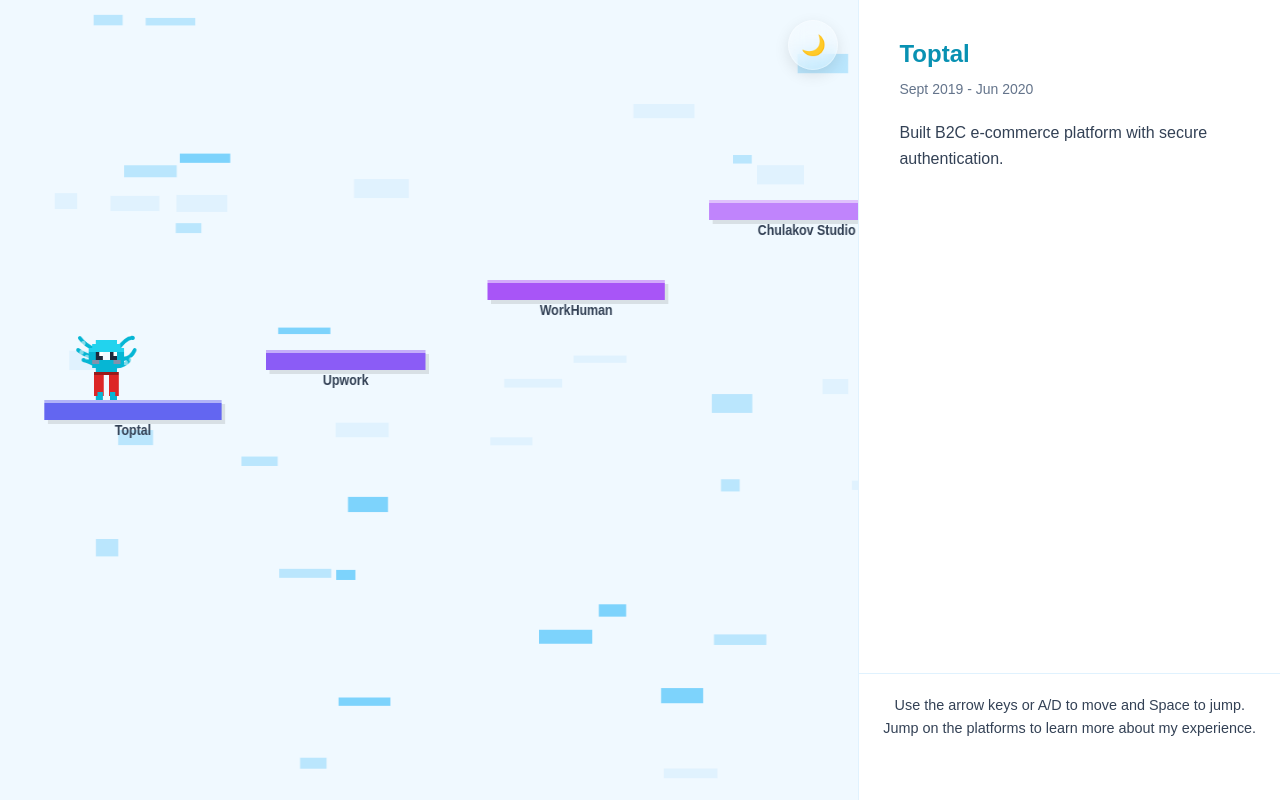
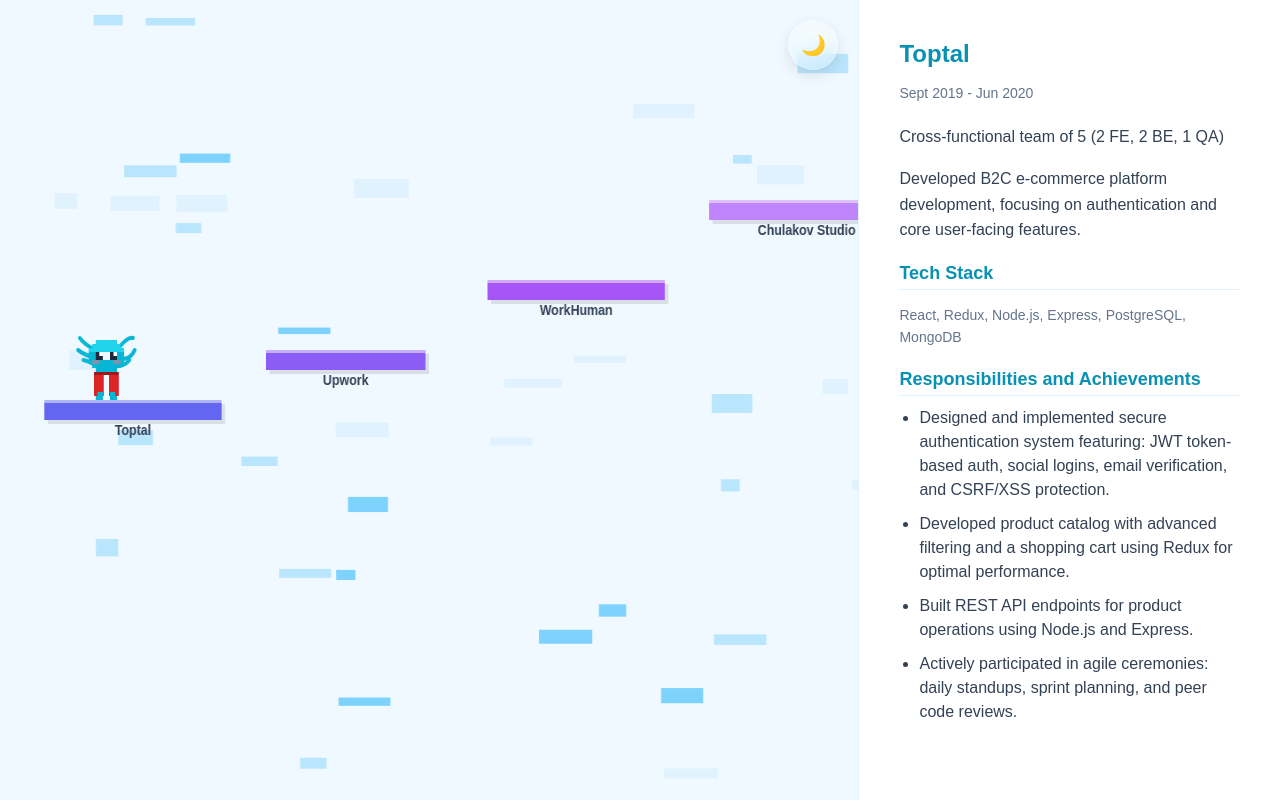
Before and after one commit to Granondo/cv-platformer, a SvelteKit app: page / in a window 1280 px wide. Built offline with nearby package versions, Linux system fonts and the light colour scheme.

Commit message:
update description

```diff
--- a/src/routes/+page.svelte
+++ b/src/routes/+page.svelte
@@ -56,16 +56,52 @@
     platforms: [
         { x: 50, y: 400, w: 200, h: 20, company: 'Toptal', color: '#6366f1',
           period: 'Sept 2019 - Jun 2020',
-          desc: 'Built B2C e-commerce platform with secure authentication.' },
+          desc: `Cross-functional team of 5 (2 FE, 2 BE, 1 QA)
+          Developed B2C e-commerce platform development, focusing on authentication and core user-facing features.
+          Tech stack: React, Redux, Node.js, Express, PostgreSQL, MongoDB
+          Responsibilities and achievements:
+          • Designed and implemented secure authentication system featuring: JWT token-based auth, social logins, email verification, and CSRF/XSS protection.
+          • Developed product catalog with advanced filtering and a shopping cart using Redux for optimal performance.
+          • Built REST API endpoints for product operations using Node.js and Express.
+          • Actively participated in agile ceremonies: daily standups, sprint planning, and peer code reviews.`
+        },
         { x: 300, y: 350, w: 180, h: 20, company: 'Upwork', color: '#8b5cf6',
           period: 'Aug 2020 - May 2021',
-          desc: 'Developed task management platform with React, TypeScript.' },
+          desc: `Cross-functional team of 4 (FE, BE, QA, Designer)
+          Developed a feature-rich task management platform with advanced collaboration capabilities.
+          Tech stack: React, Context API, TypeScript, React Router, Draft.js, react-beautiful-dnd, Material-UI
+          Responsibilities and achievements:
+          • Built a comprehensive navigation system with React Router, including nested routing for projects and tasks.
+          • Developed an advanced search with debounced backend API integration.
+          • Implemented a Google Docs-style rich text editor using Draft.js.
+          • Created an intuitive drag-and-drop interface for task organization using react-beautiful-dnd.
+          • Architected scalable state management using Context API with TypeScript.`
+        },
         { x: 550, y: 280, w: 200, h: 20, company: 'WorkHuman', color: '#a855f7',
           period: 'May 2022 - May 2023',
-          desc: 'Led JavaScript-to-TypeScript migration.' },
+          desc: `Agile team averaging 7 members (2 FE, 2 BE, 2 QA, Designer)
+          Developed an employee rewards management platform from near-scratch.
+          Tech stack: React, TypeScript, Context API, React Router, Custom UI library
+          Responsibilities and achievements:
+          • Independently executed a complete codebase migration from JavaScript to TypeScript in one month.
+          • Developed a custom data table component with client-side multi-criteria filtering, sorting, and pagination for 1000+ records.
+          • Built a sophisticated filtering system with real-time updates using Context API.
+          • Implemented a complete reward workflow with role-based permissions and confirmation dialogs.
+          Additional experience:
+          • Worked on a legacy JSP (JavaServer Pages) project, implementing modifications and maintaining server-side rendered pages.`
+        },
         { x: 800, y: 200, w: 220, h: 20, company: 'Chulakov Studio', color: '#c084fc',
           period: 'May 2024 - Present',
-          desc: 'Architecting micro-frontend security monitoring app.' },
+          desc: `Team of 6 (2 FE, 2 BE, QA, Analyst)
+          Developing a security monitoring application for a major financial institution.
+          Tech stack: React 18, MobX, TypeScript, Highcharts, React Router, Micro-frontend architecture
+          Responsibilities and achievements:
+          • Architected and developed a micro-frontend module using React, MobX, and TypeScript for real-time data flows.
+          • Built a comprehensive analytics dashboard suite using Highcharts, creating multiple custom visualization types (line, bar, pie, heatmaps).
+          • Engineered highly customized, interactive chart components with drill-down capabilities and cross-chart data synchronization.
+          • Optimized rendering performance for high-volume data visualization, handling thousands of data points efficiently.
+          • Systematically debugged and resolved critical issues across the application, including race conditions, UI logic errors, and memory leaks.`
+        },
       ],
     particles: [],
     parallaxLayers: [],
@@ -73,6 +109,54 @@
     levelEnd: 2000,
     gravity: 0.5, jumpForce: -12, moveSpeed: 5, keys: {}
   };
+
+  function parseDescription(desc) {
+    if (!desc) return null;
+
+    const lines = desc.split('\n').map(line => line.trim()).filter(line => line);
+    const result = {
+      intro: [],
+      techStack: '',
+      achievements: [],
+      additional: []
+    };
+
+    let currentSection = 'intro';
+
+    for (const line of lines) {
+      const lowerLine = line.toLowerCase();
+
+      if (lowerLine.startsWith('tech stack:')) {
+        result.techStack = line.substring('Tech stack:'.length).trim();
+        currentSection = 'achievements';
+      } else if (lowerLine.startsWith('responsibilities and achievements:')) {
+        currentSection = 'achievements';
+      } else if (lowerLine.startsWith('additional experience:')) {
+        currentSection = 'additional';
+      } else if (line.startsWith('•')) {
+        const item = line.substring(1).trim();
+        if (currentSection === 'additional') {
+          result.additional.push(item);
+        } else {
+          result.achievements.push(item);
+        }
+      } else {
+        if (currentSection === 'intro') {
+          result.intro.push(line);
+        } else {
+          const list = currentSection === 'achievements' ? result.achievements : result.additional;
+          if (list.length > 0) {
+            list[list.length - 1] += ' ' + line;
+          } else {
+            result.intro.push(line);
+          }
+        }
+      }
+    }
+    return result;
+  }
+
+  $: formattedDesc = parseDescription(currentPlatform?.desc);
 
   function handleKeyDown(e) {
     game.keys[e.key] = true;
@@ -189,114 +273,51 @@
       });
       ctx.globalAlpha = 1;
 
-      // Octopus Character
       const p = game.player;
       ctx.save();
       ctx.translate(p.x, p.y);
 
-      const px = 4; // pixel size
+      const px = 4;
       const time = Date.now() * 0.003;
 
-      // Red pants (TWO SEPARATE LEGS with bigger gap)
       ctx.fillStyle = '#dc2626';
-      // Left pant leg (wider gap in middle)
       ctx.fillRect(6, 32, 11, p.h - 36);
-      // Right pant leg
       ctx.fillRect(23, 32, 11, p.h - 36);
 
-      // Pants details (belt/waistband - full width)
       ctx.fillStyle = '#991b1b';
       ctx.fillRect(6, 32, 28, 3);
 
-      // Gap between legs is just empty (transparent/white background shows through)
-      // No need to draw anything - the space between x:17-23 is just empty
-
-      // Animated floating tentacles around body (larger and more visible)
       ctx.strokeStyle = T.player2 || '#06b6d4';
       ctx.lineWidth = 4;
       ctx.lineCap = 'round';
 
-      // Top left tentacle (long)
-      ctx.beginPath();
-      ctx.moveTo(8, 10);
-      const float1 = Math.sin(time + 0) * 8;
-      ctx.quadraticCurveTo(-4, 4 + float1, -10, -2);
-      ctx.stroke();
+      const tentacles = [
+        { x1: 8, y1: 10, x2: -4, y2: 4, x3: -10, y3: -2, offset: 0, factor: 8 },
+        { x1: 32, y1: 10, x2: 44, y2: 4, x3: 50, y3: -2, offset: 1.5, factor: 8 },
+        { x1: 6, y1: 18, x2: -6, y2: 16, x3: -12, y3: 10, offset: 3, factor: 6 },
+        { x1: 34, y1: 18, x2: 46, y2: 16, x3: 52, y3: 10, offset: 4.5, factor: 6 },
+        { x1: 10, y1: 26, x2: 0, y2: 26, x3: -6, y3: 20, offset: 2, factor: 5 },
+        { x1: 30, y1: 26, x2: 40, y2: 26, x3: 46, y3: 20, offset: 3.5, factor: 5 }
+      ];
 
-      // Top right tentacle (long)
-      ctx.beginPath();
-      ctx.moveTo(32, 10);
-      const float2 = Math.sin(time + 1.5) * 8;
-      ctx.quadraticCurveTo(44, 4 + float2, 50, -2);
-      ctx.stroke();
-
-      // Middle left tentacle
-      ctx.beginPath();
-      ctx.moveTo(6, 18);
-      const float3 = Math.sin(time + 3) * 6;
-      ctx.quadraticCurveTo(-6, 16 + float3, -12, 10);
-      ctx.stroke();
-
-      // Middle right tentacle
-      ctx.beginPath();
-      ctx.moveTo(34, 18);
-      const float4 = Math.sin(time + 4.5) * 6;
-      ctx.quadraticCurveTo(46, 16 + float4, 52, 10);
-      ctx.stroke();
-
-      // Bottom left tentacle
-      ctx.beginPath();
-      ctx.moveTo(10, 26);
-      const float5 = Math.sin(time + 2) * 5;
-      ctx.quadraticCurveTo(0, 26 + float5, -6, 20);
-      ctx.stroke();
-
-      // Bottom right tentacle
-      ctx.beginPath();
-      ctx.moveTo(30, 26);
-      const float6 = Math.sin(time + 3.5) * 5;
-      ctx.quadraticCurveTo(40, 26 + float6, 46, 20);
-      ctx.stroke();
-
-      // Suction cups on tentacles (larger)
-      ctx.fillStyle = 'rgba(255,255,255,0.5)';
-      const cups = [
-        {x: -6, y: 2 + float1},
-        {x: 46, y: 2 + float2},
-        {x: -8, y: 14 + float3},
-        {x: 48, y: 14 + float4},
-        {x: -2, y: 22 + float5},
-        {x: 42, y: 22 + float6},
-      ];
-      cups.forEach(cup => {
+      tentacles.forEach(t => {
         ctx.beginPath();
-        ctx.arc(cup.x, cup.y, 2.5, 0, Math.PI * 2);
-        ctx.fill();
+        ctx.moveTo(t.x1, t.y1);
+        const float = Math.sin(time + t.offset) * t.factor;
+        ctx.quadraticCurveTo(t.x2, t.y2 + float, t.x3, t.y3);
+        ctx.stroke();
       });
 
-      // Octopus body (10x8 pixels)
       const octopus = [
-        '..888888..',
-        '.88888888.',
-        '8888888888',
-        '8822..2288',
-        '8822..2288',
-        '8888888888',
-        '.88888888.',
-        '..888888..',
+        '..888888..', '.88888888.', '8888888888', '8822..2288', '8822..2288',
+        '8888888888', '.88888888.', '..888888..'
       ];
 
-      // Draw body
       for(let row = 0; row < octopus.length; row++) {
         for(let col = 0; col < octopus[row].length; col++) {
           const pixel = octopus[row][col];
-
           if(pixel === '8') {
-            if(row < 3) {
-              ctx.fillStyle = T.player1 || '#22d3ee';
-            } else {
-              ctx.fillStyle = T.player2 || '#06b6d4';
-            }
+            ctx.fillStyle = row < 3 ? (T.player1 || '#22d3ee') : (T.player2 || '#06b6d4');
             ctx.fillRect(col * px, row * px, px, px);
           } else if(pixel === '2') {
             ctx.fillStyle = T.playerEyes || '#000';
@@ -305,22 +326,17 @@
         }
       }
 
-      // Eye shine
       ctx.fillStyle = '#fff';
       ctx.fillRect(3 * px, 3 * px, px, px);
       ctx.fillRect(7 * px, 3 * px, px, px);
 
-      // Cheek blush
       ctx.fillStyle = 'rgba(251, 113, 133, 0.5)';
       ctx.fillRect(1 * px, 5 * px, px * 2, px);
       ctx.fillRect(7 * px, 5 * px, px * 2, px);
 
-      // Static ground legs (RIGHT AT THE BOTTOM - using p.h)
       ctx.fillStyle = T.player2 || '#06b6d4';
-      // Left leg
       ctx.fillRect(10, p.h - 8, 6, 4);
       ctx.fillRect(8, p.h - 4, 8, 4);
-      // Right leg
       ctx.fillRect(24, p.h - 8, 6, 4);
       ctx.fillRect(24, p.h - 4, 8, 4);
 
@@ -392,16 +408,42 @@
     </button>
   </div>
   <div class="description-panel" bind:this={descriptionPanel}>
-    {#if currentPlatform}
+    {#if currentPlatform && formattedDesc}
       <h3>{currentPlatform.company}</h3>
       <p class="period">{currentPlatform.period}</p>
-      <p>{currentPlatform.desc}</p>
 
+      {#each formattedDesc.intro as paragraph}
+        <p>{paragraph}</p>
+      {/each}
+
+      {#if formattedDesc.techStack}
+        <h4 class="section-title">Tech Stack</h4>
+        <p class="tech-stack">{formattedDesc.techStack}</p>
+      {/if}
+
+      {#if formattedDesc.achievements.length > 0}
+        <h4 class="section-title">Responsibilities and Achievements</h4>
+        <ul class="achievements-list">
+          {#each formattedDesc.achievements as item}
+            <li>{item}</li>
+          {/each}
+        </ul>
+      {/if}
+
+      {#if formattedDesc.additional.length > 0}
+        <h4 class="section-title">Additional Experience</h4>
+        <ul class="achievements-list">
+          {#each formattedDesc.additional as item}
+            <li>{item}</li>
+          {/each}
+        </ul>
+      {/if}
+    {:else}
+      <div class="placeholder">
+          <p>Use the arrow keys or A/D to move and Space to jump.</p>
+          <p>Jump on the platforms to learn more about my experience.</p>
+      </div>
     {/if}
-    <div class="placeholder">
-        <p>Use the arrow keys or A/D to move and Space to jump.</p>
-        <p>Jump on the platforms to learn more about my experience.</p>
-    </div>
   </div>
 </div>
 
@@ -458,27 +500,21 @@
   .description-panel p {
     font-size: 16px;
     line-height: 1.6;
-    margin: 0;
+    margin: 1em 0;
   }
 
   .placeholder {
     text-align: center;
     position: absolute;
-    bottom: 40px;
-    left: 0;
-    right: 0;
-    border-top: 1px solid var(--cardBorder);
-    padding-top: 20px;
-    padding-bottom: 20px;
-  }
-
-  .placeholder h2 {
-    color: var(--cardH3);
-    font-size: 1.2em;
+    top: 50%;
+    left: 50%;
+    transform: translate(-50%, -50%);
+    width: 80%;
   }
 
   .placeholder p {
     font-size: 0.9em;
+    color: var(--cardPeriod);
   }
 
   .theme-switcher {
@@ -501,4 +537,30 @@
     box-shadow: 0 5px 15px rgba(0,0,0,0.1);
     backdrop-filter: blur(10px);
   }
+
+  .section-title {
+    color: var(--cardH3);
+    font-size: 18px;
+    margin-top: 20px;
+    margin-bottom: 10px;
+    border-bottom: 1px solid var(--cardBorder);
+    padding-bottom: 5px;
+  }
+
+  .tech-stack {
+    font-size: 14px !important;
+    color: var(--cardPeriod) !important;
+    line-height: 1.5;
+  }
+
+  .achievements-list {
+    padding-left: 20px;
+    margin: 0;
+    font-size: 16px;
+  }
+
+  .achievements-list li {
+    margin-bottom: 10px;
+    line-height: 1.5;
+  }
 </style>
```
